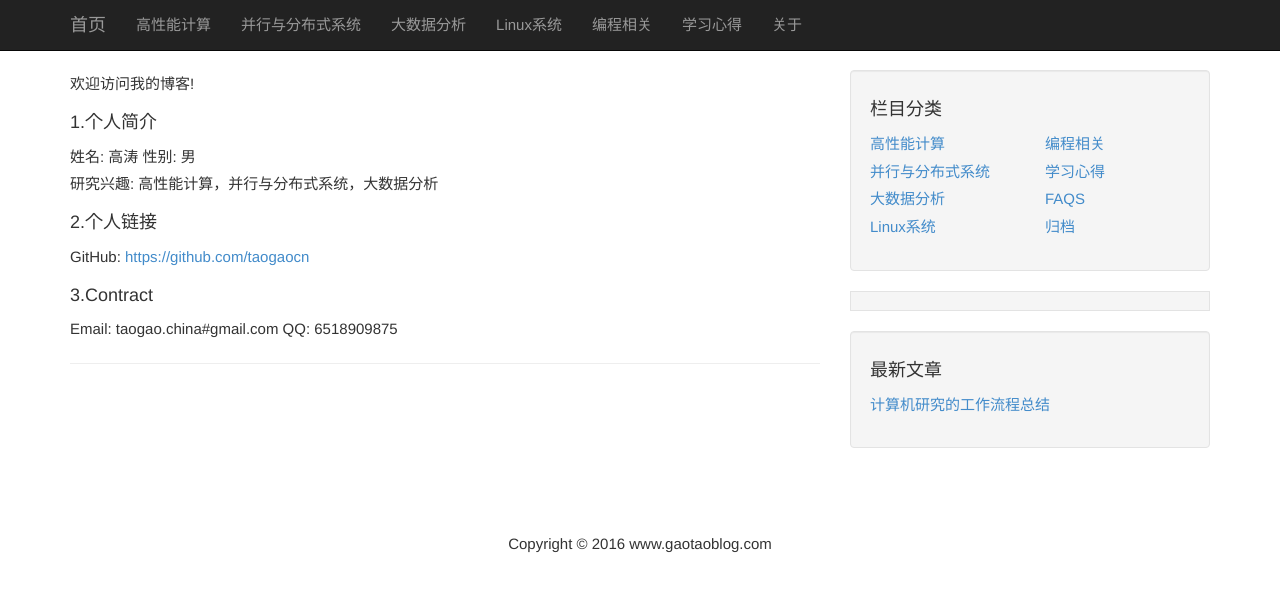
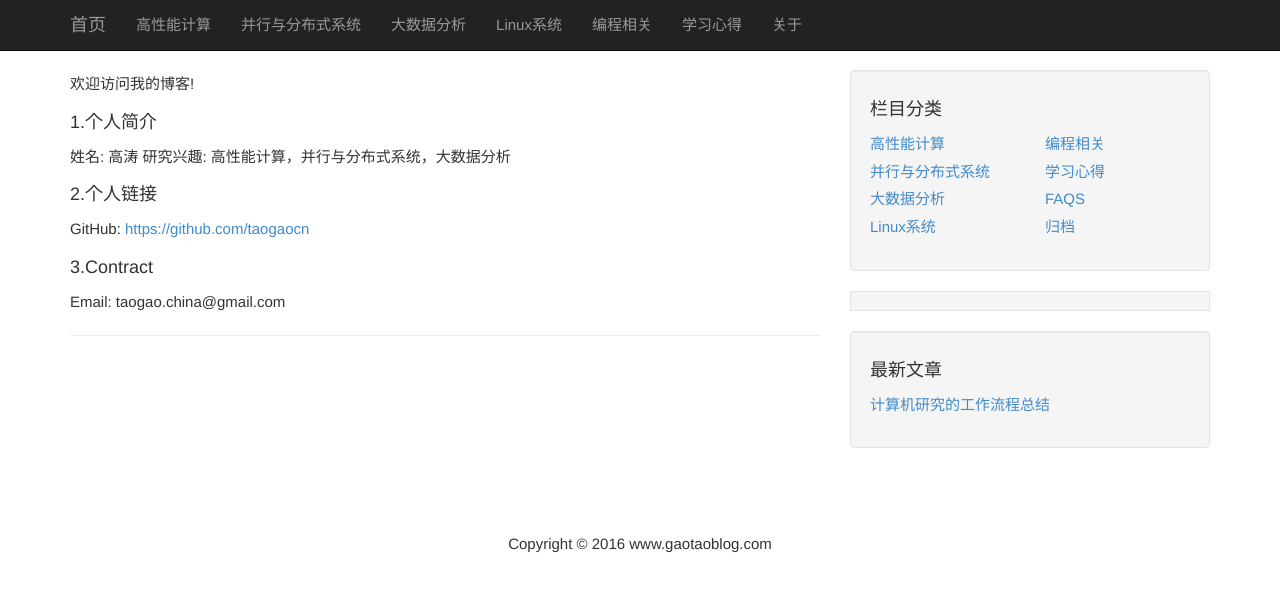
Before and after one commit to taogaocn/taogaocn, a Jekyll site: the page built from about.md, in a window 1280 px wide. Shown: the top 592 px of the page. Built offline with Jekyll 4.4.1, drawn with Linux system fonts in a browser that asks for light colours; comment, search, counter and statistics services are not loaded.

Commit message:
Update personal information.

```diff
--- a/about.md
+++ b/about.md
@@ -6,12 +6,10 @@ title: "关于：About"
 
 #### 1.个人简介
 姓名: 高涛
-性别: 男
 研究兴趣: 高性能计算，并行与分布式系统，大数据分析
 
 #### 2.个人链接
 GitHub: <https://github.com/taogaocn>
 
 #### 3.Contract
-Email: taogao.china#gmail.com
-QQ: 6518909875
+Email: taogao.china@gmail.com
```
